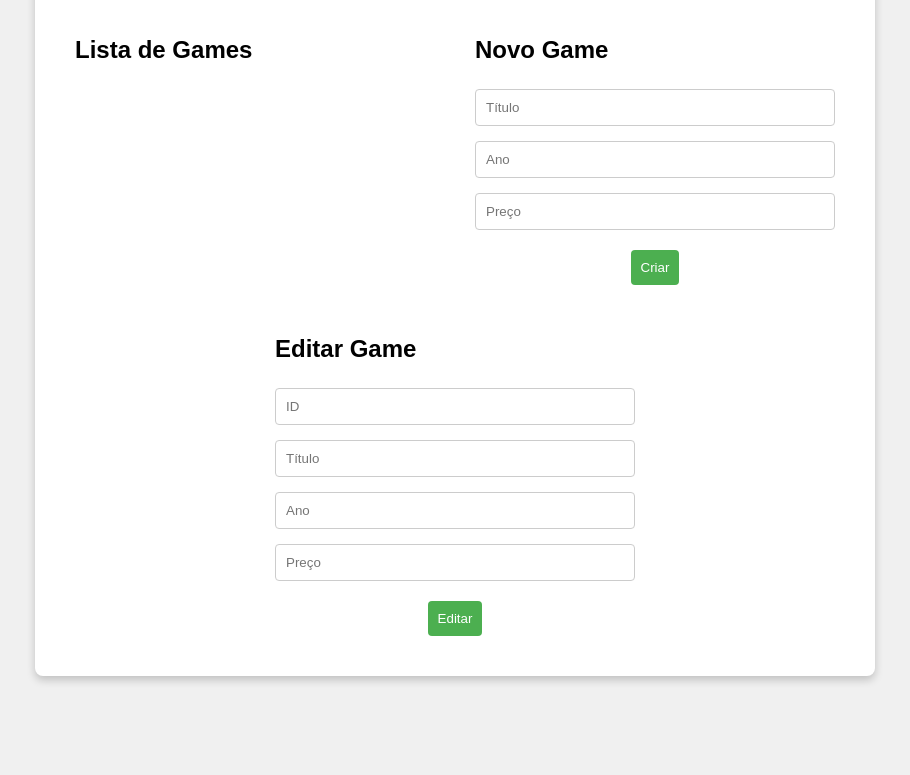
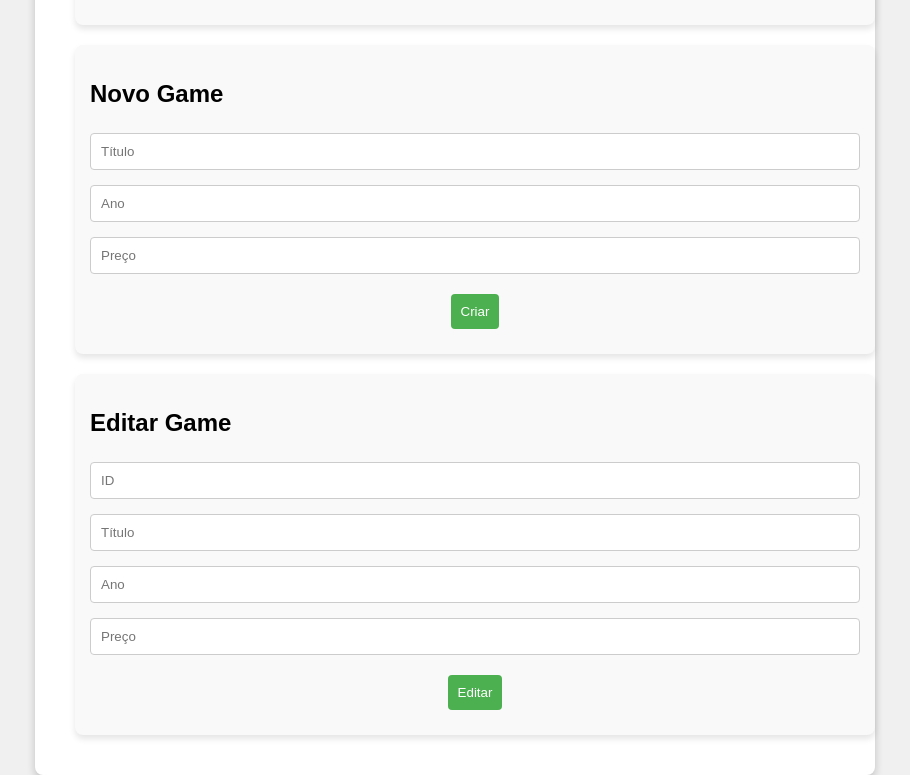
Before and after one commit to dgusfr/node_games_fullStack, a website: page Front/index.html in a window 1280 px wide. Shown: the part 109-884 px from the top of the page, without its empty margins (185-1095 px from the left). Before the commit the page ends 800 px from the top, so only its background shows below. Drawn offline with nearby package versions, Linux system fonts and the light colour scheme; no server answers.

Commit message:
feat(struct)

```diff
--- a/Front/index.css
+++ b/Front/index.css
@@ -18,6 +18,23 @@ body {
   max-width: 800px;
 }
 
+main {
+  display: grid;
+  grid-template-columns: 1fr;
+  gap: 20px;
+  width: 100%;
+  max-width: 800px;
+  margin: 0 auto;
+  padding: 20px;
+}
+
+section {
+  background-color: #f9f9f9;
+  padding: 15px;
+  border-radius: 8px;
+  box-shadow: 0 4px 6px rgba(0, 0, 0, 0.1);
+}
+
 header {
   text-align: center;
   margin-bottom: 20px;
@@ -25,17 +42,6 @@ header {
 
 h1 {
   color: #333;
-}
-
-main {
-  display: flex;
-  justify-content: space-around;
-  flex-wrap: wrap;
-}
-
-section {
-  width: 45%;
-  margin: 10px 0;
 }
 
 .game-list,
```
